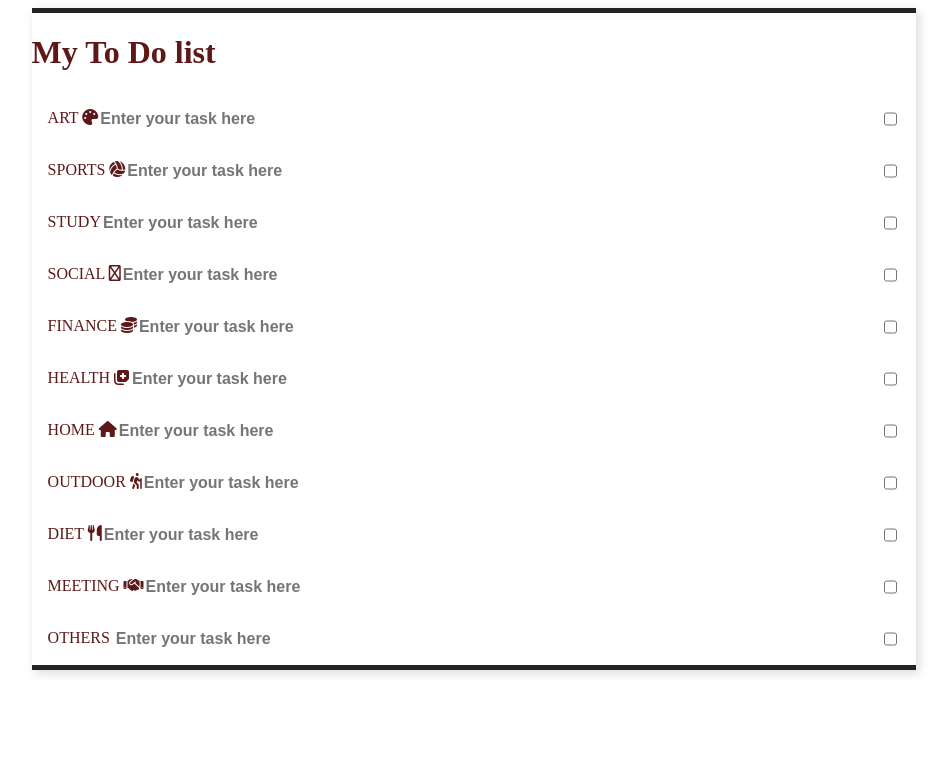
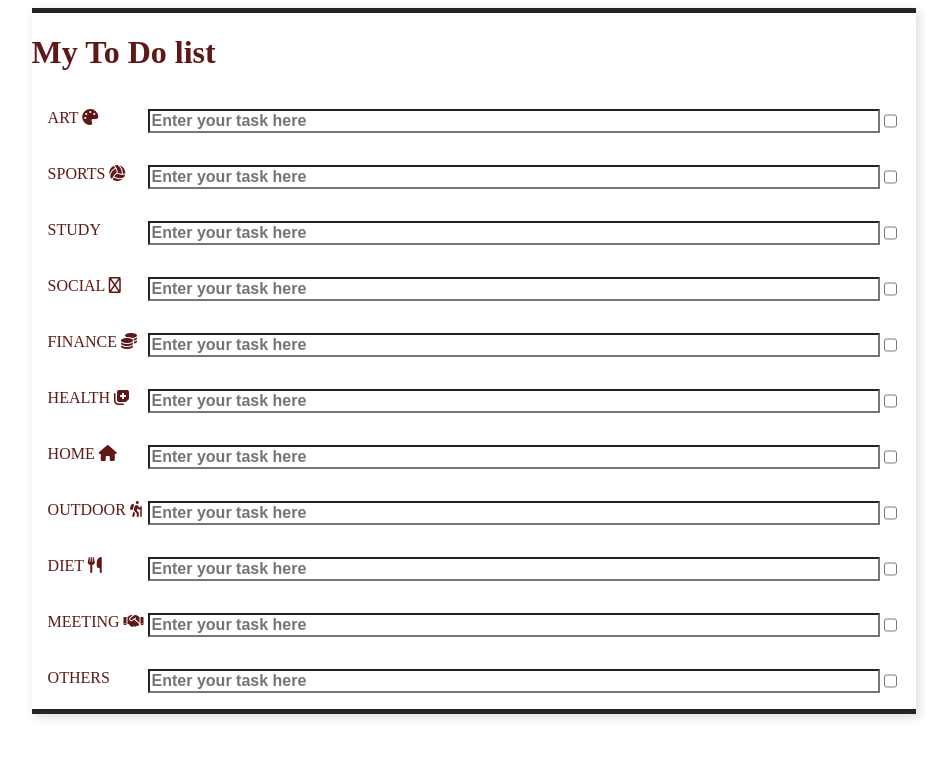
Before and after one commit to Yordi-Dereje/Web-Project, a PHP site: page /New_task.html in a window 1280 px wide. Shown: the top 758 px of the page, without its empty margins (166-1118 px from the left). Run offline with PHP 8.4, Linux system fonts and the light colour scheme; some libraries are stand-ins or nearby versions.

Commit message:
css files

```diff
--- a/New_task.css
+++ b/New_task.css
@@ -17,6 +17,14 @@ h1{
 placeholder{
     margin-left:20px;
 }
+label{
+    display:inline-block;
+    width:100px;
+}
+#form{
+    border-radius: 10px;
+
+}
 .todo{
     display:flex;
     justify-content: space-between;
@@ -24,7 +32,7 @@ placeholder{
 }
 .todovalue{
     background:transparent;
-    border:none;
+    border:3px balck;
     outline:none;
     font-family: 'Quicksand', sans-serif;
     font-size:1em;
```
